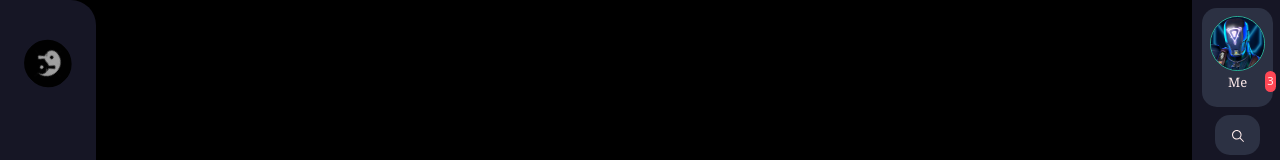
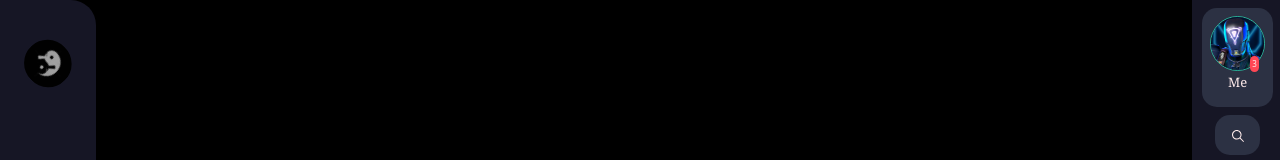
Before and after one commit to zakarm/ft_transcendence, a React (Create React App) app in the folder front-end/app/: page / in a window 1280 px wide. Shown: the top 160 px of the page. Built offline with nearby package versions, Linux system fonts and the light colour scheme; grey boxes are pictures that could not be loaded; a web font is replaced by a local one.

Commit message:
[Fix] fix some responsive issues

```diff
--- a/front-end/app/src/Layouts/SrightBar.css
+++ b/front-end/app/src/Layouts/SrightBar.css
@@ -66,6 +66,17 @@
   .usr h5 {
     font-size: small;
   }
+
+  .notification1 .badge1 {
+    position: absolute;
+    top: 40px;
+    left: 40px;
+    border-radius: 25px;
+    background: #FF4755;
+    color: #FFEBEB;
+    font-size: 0.5em;
+    padding: 2px;
+  }
 }
 
 @media (min-width: 992px) and (max-width: 1199px) {
@@ -76,6 +87,17 @@
 
   .usr h5 {
     font-size: x-small;
+  }
+
+  .notification1 .badge1 {
+    position: absolute;
+    top: 25px;
+    left: 25px;
+    border-radius: 25px;
+    background: #FF4755;
+    color: #FFEBEB;
+    font-size: 0.4em;
+    padding: 2px;
   }
 }
 
@@ -88,4 +110,15 @@
   .usr h5 {
     font-size: xx-small;
   }
+
+  .notification1 .badge1 {
+    position: absolute;
+    top: 17px;
+    left: 17px;
+    border-radius: 25px;
+    background: #FF4755;
+    color: #FFEBEB;
+    font-size: 0.3em;
+    padding: 2px;
+  }
 }
```
